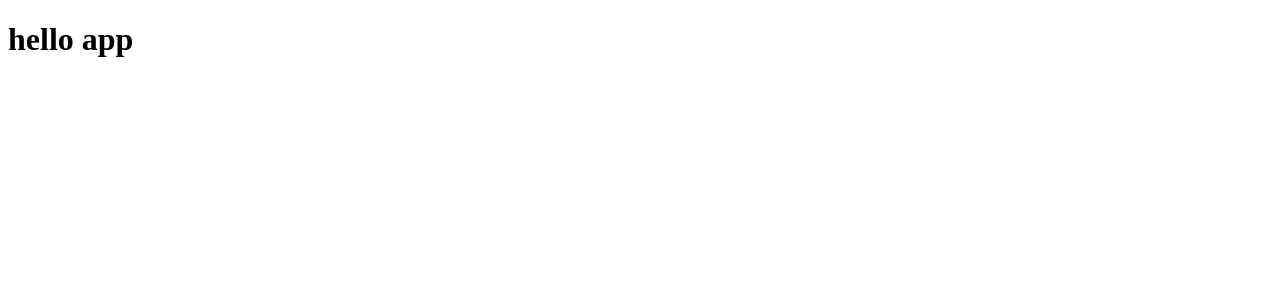
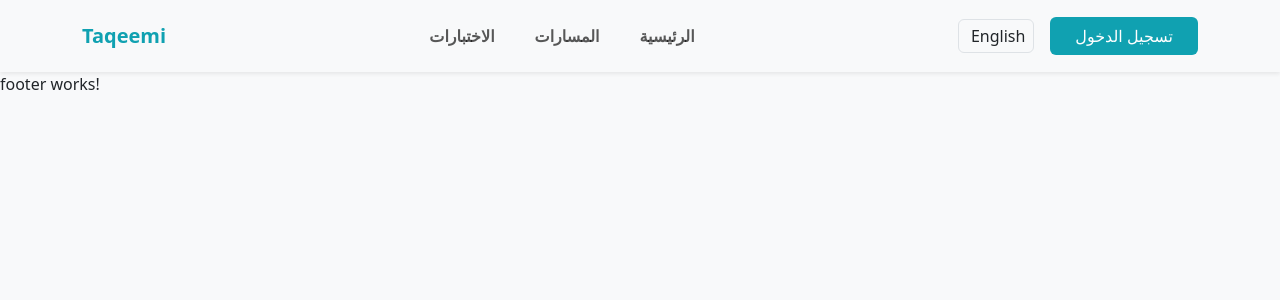
Before and after one commit to ahmed-waly55/taqeemi-Application, an Angular app: page / in a window 1280 px wide. Shown: the top 300 px of the page. Built offline with nearby package versions, Linux system fonts and the light colour scheme.

Commit message:
added navbar

```diff
--- a/angular.json
+++ b/angular.json
@@ -25,9 +25,12 @@
               "src/assets"
             ],
             "styles": [
+              "node_modules/bootstrap/dist/css/bootstrap.min.css",
               "src/styles.css"
             ],
-            "scripts": [],
+            "scripts": [
+              "node_modules/bootstrap/dist/js/bootstrap.bundle.min.js"
+            ],
             "server": "src/main.server.ts",
             "prerender": true,
             "ssr": {
--- a/package.json
+++ b/package.json
@@ -21,6 +21,7 @@
     "@angular/platform-server": "^17.0.0",
     "@angular/router": "^17.0.0",
     "@angular/ssr": "^17.0.10",
+    "bootstrap": "^5.3.8",
     "express": "^4.18.2",
     "rxjs": "~7.8.0",
     "tslib": "^2.3.0",
--- a/src/app/app.component.html
+++ b/src/app/app.component.html
@@ -1 +1,3 @@
-<h1>hello app</h1>
+<app-header></app-header>
+<router-outlet></router-outlet>
+<app-footer></app-footer>
--- a/src/app/app.component.ts
+++ b/src/app/app.component.ts
@@ -1,11 +1,14 @@
+import { FooterComponent } from './shared/components/footer/footer.component';
 import { Component } from '@angular/core';
 import { CommonModule } from '@angular/common';
 import { RouterOutlet } from '@angular/router';
+import { app } from '../../server';
+import { HeaderComponent } from './shared/components/header/header.component';
 
 @Component({
   selector: 'app-root',
   standalone: true,
-  imports: [CommonModule, RouterOutlet],
+  imports: [CommonModule, RouterOutlet, HeaderComponent , FooterComponent],
   templateUrl: './app.component.html',
   styleUrl: './app.component.css'
 })
--- /dev/null
+++ b/src/app/shared/components/footer/footer.component.html
@@ -0,0 +1 @@
+<p>footer works!</p>
--- /dev/null
+++ b/src/app/shared/components/header/header.component.css
@@ -0,0 +1,9 @@
+.navbar-expand-lg .navbar-nav{
+  flex-direction: row-reverse;
+}
+.t-color{
+  color: #10A1B1;
+}
+.t-bg{
+  background-color: #10A1B1;
+}
--- /dev/null
+++ b/src/app/shared/components/header/header.component.html
@@ -0,0 +1,50 @@
+<nav class="navbar navbar-expand-lg  shadow-sm py-3">
+  <div class="container">
+
+    <!-- Logo -->
+    <a class="navbar-brand fw-bold t-color" href="#">
+      Taqeemi
+    </a>
+
+    <!-- Toggle (Mobile) -->
+    <button class="navbar-toggler" type="button" data-bs-toggle="collapse" data-bs-target="#navbarContent">
+      <span class="navbar-toggler-icon"></span>
+    </button>
+
+    <!-- Content -->
+    <div class="collapse navbar-collapse" id="navbarContent">
+
+      <!-- Center Links -->
+      <ul class="navbar-nav mx-auto mb-2 mb-lg-0 gap-4">
+        <li class="nav-item">
+          <a class="nav-link fw-semibold" href="#">الرئيسية</a>
+        </li>
+        <li class="nav-item">
+          <a class="nav-link fw-semibold" href="#">المسارات</a>
+        </li>
+        <li class="nav-item">
+          <a class="nav-link fw-semibold" href="#">الاختبارات</a>
+        </li>
+      </ul>
+
+      <!-- Right Side -->
+      <div class="d-flex align-items-center gap-3">
+
+        <!-- Notification Icon -->
+        <i class="bi bi-bell fs-5"></i>
+
+        <!-- Language -->
+        <div class="d-flex align-items-center gap-1 border rounded px-2 py-1">
+          <i class="bi bi-globe"></i>
+          <span>English</span>
+        </div>
+
+        <!-- Login Button -->
+        <button class="btn t-bg text-white px-4">
+          تسجيل الدخول
+        </button>
+
+      </div>
+    </div>
+  </div>
+</nav>
--- a/src/styles.css
+++ b/src/styles.css
@@ -1 +1,4 @@
 /* You can add global styles to this file, and also import other style files */
+body{
+  background-color: #f8f9fa;
+}
```
Also changed, not shown: src/app/shared/components/footer/footer.component.ts (added, +12 -0 lines), src/app/shared/components/header/header.component.ts (added, +12 -0 lines), src/app/shared/components/footer/footer.component.css (added), 1 other file (tests, documents, lock files or other folders).
